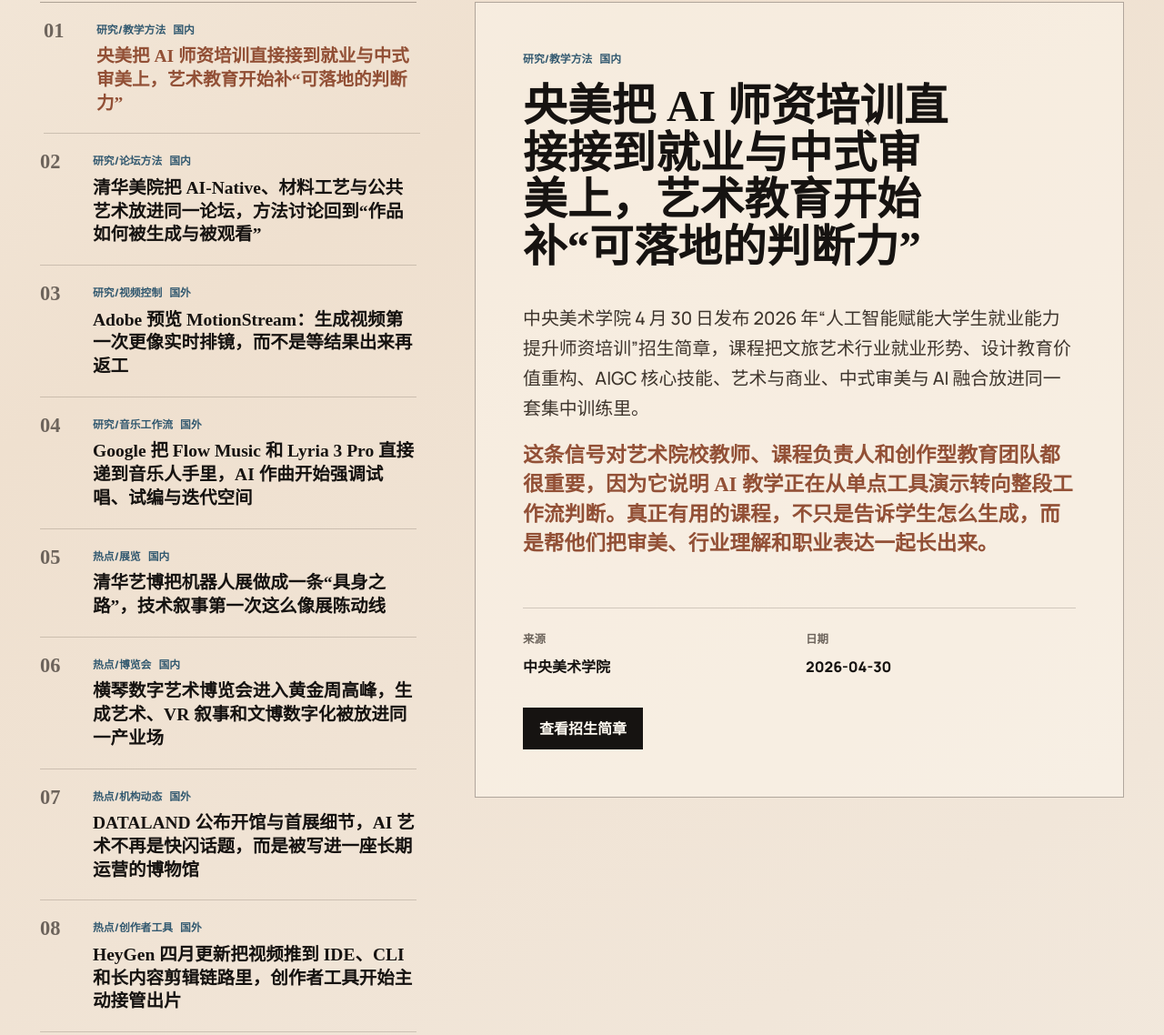
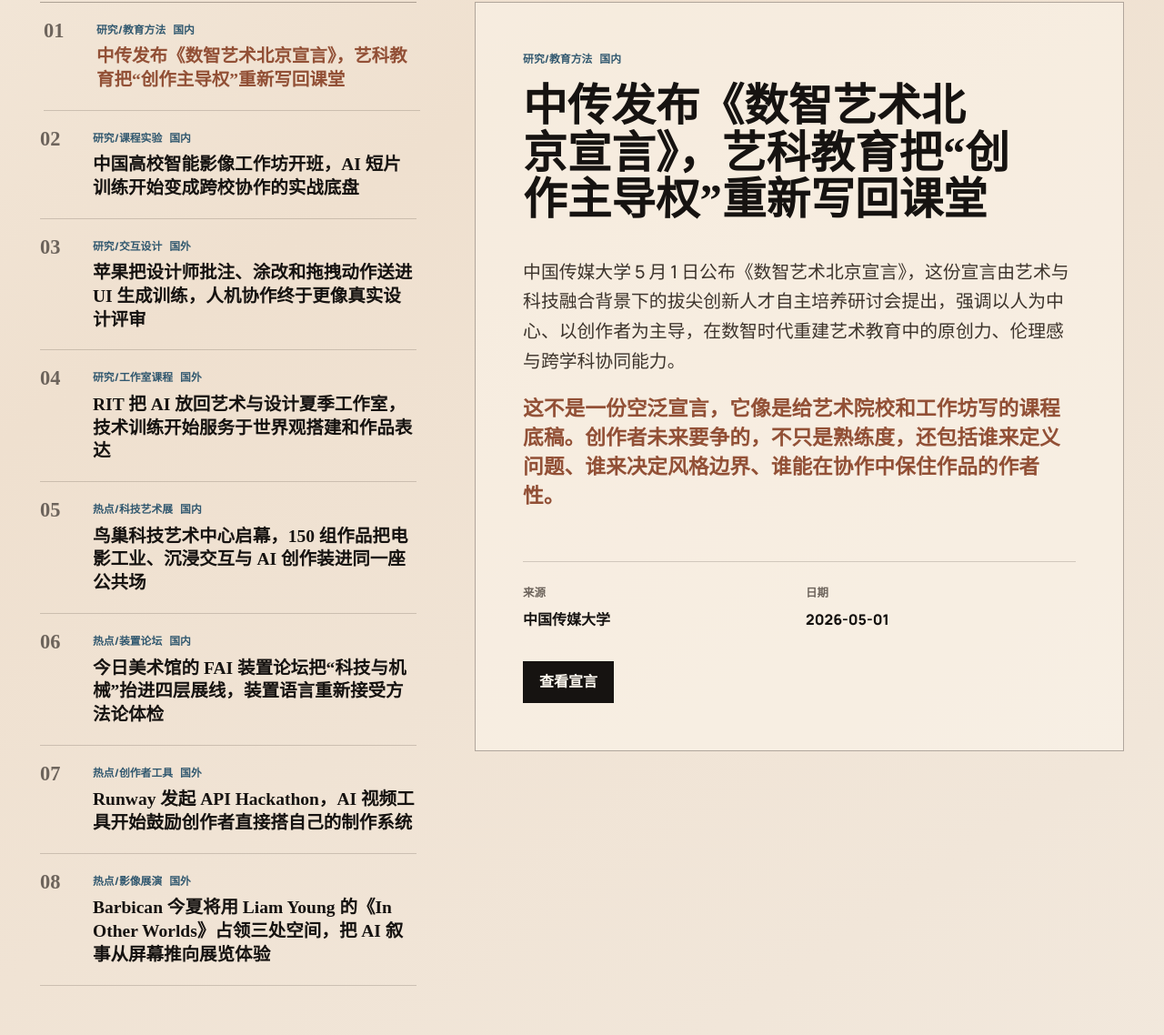
Before and after one commit to wizardAEI/ai-art-explore, a website built with Vite: page index.html in a window 1280 px wide. Shown: the part 1112-2250 px from the top of the page at 91% size. Built offline with nearby package versions, Linux system fonts and the light colour scheme.

Commit message:
Refresh art-tech daily for 2026-05-09

```diff
--- a/src/main.js
+++ b/src/main.js
@@ -2,116 +2,116 @@ import "./styles.css";
 
 const signals = [
   {
-    id: "cafa-ai-employment-training",
-    title: "央美把 AI 师资培训直接接到就业与中式审美上，艺术教育开始补“可落地的判断力”",
+    id: "cuc-beijing-declaration",
+    title: "中传发布《数智艺术北京宣言》，艺科教育把“创作主导权”重新写回课堂",
     summary:
-      "中央美术学院 4 月 30 日发布 2026 年“人工智能赋能大学生就业能力提升师资培训”招生简章，课程把文旅艺术行业就业形势、设计教育价值重构、AIGC 核心技能、艺术与商业、中式审美与 AI 融合放进同一套集中训练里。",
+      "中国传媒大学 5 月 1 日公布《数智艺术北京宣言》，这份宣言由艺术与科技融合背景下的拔尖创新人才自主培养研讨会提出，强调以人为中心、以创作者为主导，在数智时代重建艺术教育中的原创力、伦理感与跨学科协同能力。",
     note:
-      "这条信号对艺术院校教师、课程负责人和创作型教育团队都很重要，因为它说明 AI 教学正在从单点工具演示转向整段工作流判断。真正有用的课程，不只是告诉学生怎么生成，而是帮他们把审美、行业理解和职业表达一起长出来。",
-    source: "中央美术学院",
-    date: "2026-04-30",
-    href: "https://www.cafa.edu.cn/st/2026/81233547.htm",
-    cta: "查看招生简章",
+      "这不是一份空泛宣言，它像是给艺术院校和工作坊写的课程底稿。创作者未来要争的，不只是熟练度，还包括谁来定义问题、谁来决定风格边界、谁能在协作中保住作品的作者性。",
+    source: "中国传媒大学",
+    date: "2026-05-01",
+    href: "https://www.cuc.edu.cn/news/2026/0501/c10133a269799/page.htm",
+    cta: "查看宣言",
     tags: ["research", "cn"],
-    labels: ["研究/教学方法", "国内"],
+    labels: ["研究/教育方法", "国内"],
   },
   {
-    id: "tsinghua-ai-native-forum",
-    title: "清华美院把 AI-Native、材料工艺与公共艺术放进同一论坛，方法讨论回到“作品如何被生成与被观看”",
+    id: "china-ai-image-workshop",
+    title: "中国高校智能影像工作坊开班，AI 短片训练开始变成跨校协作的实战底盘",
     summary:
-      "清华大学美术学院 4 月 16 日发布春季青年学者论坛回顾，论坛连续三期围绕艺术设计前沿展开，其中既有 AI-Native 时代生成、理解与交互的讨论，也有材料工艺跨界实践、公共艺术与在地文化生成等主题。",
+      "4 月 27 日，中国高校智能影像（AI）工作坊在北京开班，北京电影学院、中国传媒大学、北京大学与北京邮电大学等团队共同参与，课程把写作、分镜、算法、表演、后期和跨媒体叙事放进同一段影像训练流程里。",
     note:
-      "艺术行业很需要这种讨论方式。它不把 AI 单独拎出来炫技，而是把它放回材料、空间、文化语境和交互设计的复杂现场里。对策展人、设计研究者和跨媒介作者来说，这意味着未来的好作品会越来越依赖复合判断，而不是单一模型能力。",
-    source: "清华大学美术学院",
-    date: "2026-04-16",
-    href: "https://www.ad.tsinghua.edu.cn/info/1061/32494.htm",
-    cta: "查看论坛回顾",
+      "影像创作者可以从这里看到一个清晰方向：AI 电影训练正在离开单兵演示，转向多人协作的片场逻辑。谁能把镜头语法、算法生成和后期判断接成一条线，谁就更接近下一代影像工作流。",
+    source: "人民网",
+    date: "2026-04-27",
+    href: "https://edu.people.com.cn/n1/2026/0427/c367001-40709701.html",
+    cta: "查看工作坊信息",
     tags: ["research", "cn"],
-    labels: ["研究/论坛方法", "国内"],
+    labels: ["研究/课程实验", "国内"],
   },
   {
-    id: "adobe-motionstream",
-    title: "Adobe 预览 MotionStream：生成视频第一次更像实时排镜，而不是等结果出来再返工",
+    id: "apple-designer-feedback-ui",
+    title: "苹果把设计师批注、涂改和拖拽动作送进 UI 生成训练，人机协作终于更像真实设计评审",
     summary:
-      "Adobe Research 4 月 10 日公布 MotionStream，这项实验技术让创作者在 AI 视频生成过程中用鼠标和滑杆实时改变物体运动与镜头方向，并以更低延迟探索不同画面版本。",
+      "Apple Machine Learning Research 在 CHI 2026 论文中展示了“从设计师隐式反馈改进界面生成模型”的方法，研究把拖拽、删除、尺寸调整和局部重写等真实设计动作转成训练信号，让模型学会接受多轮修订，而不是只追求第一次生成的完整度。",
     note:
-      "对导演、动态设计师和影像实验作者来说，这比“再快一点生成”更值得注意。实时控制意味着创作重心重新回到调度与取舍，视频生成开始像灯光排练、镜头走位和现场试拍，而不只是等待算法给答案。",
-    source: "Adobe Research",
+      "对交互设计师和品牌体验团队来说，这条线索很有分量。真正贴近工作现场的生成系统，不会把“修改”当作失败，而会把修改本身视为创作材料。工具一旦理解这一点，设计过程才会变得顺手。",
+    source: "Apple Machine Learning Research",
     date: "2026-04-10",
-    href: "https://research.adobe.com/news/motionstream-control-in-ai-video-creation/",
-    cta: "查看技术预览",
+    href: "https://machinelearning.apple.com/updates/apple-at-chi-2026",
+    cta: "查看研究概览",
     tags: ["research", "global"],
-    labels: ["研究/视频控制", "国外"],
+    labels: ["研究/交互设计", "国外"],
   },
   {
-    id: "google-flow-music-believe",
-    title: "Google 把 Flow Music 和 Lyria 3 Pro 直接递到音乐人手里，AI 作曲开始强调试唱、试编与迭代空间",
+    id: "rit-digital-summer-ai",
+    title: "RIT 把 AI 放回艺术与设计夏季工作室，技术训练开始服务于世界观搭建和作品表达",
     summary:
-      "Google 5 月 6 日宣布与 Believe 合作，把 Google Labs 的 Flow Music 与 Lyria 3 Pro 提供给 Believe 和 TuneCore 生态中的艺术家、制作人与词曲作者，强调让原创音乐创作者在探索和迭代中使用 AI，而不是替代原作。",
+      "罗切斯特理工学院的 Digital Summer Institute 将在 5 月 18 日至 31 日开启两周驻留式课程，面向高中至大学阶段创作者开设 AI 与创意潜能、概念设计、世界构建、跨媒体叙事与作品展示等模块，把生成工具放进完整创作链条里训练。",
     note:
-      "音乐行业读者可以重点看这里的措辞变化。平台不再只强调‘能生成’，而是开始讨论艺术家如何用它试结构、找氛围、推敲版本。对配乐作者、声音设计师和品牌音乐团队来说，这意味着 AI 音乐工具正逐步长成真正的工作流部件。",
-    source: "Google Labs / Believe",
-    date: "2026-05-06",
-    href: "https://blog.google/innovation-and-ai/models-and-research/google-labs/believe-flow-music-partnership/",
-    cta: "查看合作说明",
+      "课程信息本身就是一种方法论信号。AI 在艺术教育里越来越像材料、镜头或声音，不必被单独神化。对青年作者而言，更重要的是学会把它安放到叙事、协作和展示环节中。",
+    source: "Rochester Institute of Technology",
+    date: "2026-05-18",
+    href: "https://www.rit.edu/artdesign/digital-summer-institute",
+    cta: "查看课程安排",
     tags: ["research", "global"],
-    labels: ["研究/音乐工作流", "国外"],
+    labels: ["研究/工作室课程", "国外"],
   },
   {
-    id: "tsinghua-embodied-road",
-    title: "清华艺博把机器人展做成一条“具身之路”，技术叙事第一次这么像展陈动线",
+    id: "birds-nest-possible-worlds",
+    title: "鸟巢科技艺术中心启幕，150 组作品把电影工业、沉浸交互与 AI 创作装进同一座公共场",
     summary:
-      "清华大学艺术博物馆 4 月 30 日开幕“具身之路：机器如何成为‘人’”，展览以“启思—看透—看懂—共创”为动线，串联古代自动机械到当代人形机器人，讨论机器如何在感知、行动与环境互动中形成在场智能。",
+      "5 月 1 日，鸟巢科技艺术中心以“可能世界档案：2026 国际科技艺术展”开启首展，集中呈现 150 组与 AI、电影、数字媒体、交互装置和沉浸体验相关的作品，并把放映、装置、游戏感知与未来叙事整合进大型公共展演空间。",
     note:
-      "这很值得策展人和展陈设计师留意。机器被带进美术馆，不只是为了展示硬件性能，而是为了重写观众进入问题的方式。技术内容开始通过路线、节奏和提问装置被感知，展览语法本身正在升级。",
-    source: "清华大学艺术博物馆",
-    date: "2026-04-30",
-    href: "https://www.artmuseum.tsinghua.edu.cn/cpsj/zlxx/zzzl/lszl/202604/t20260427_20671.shtml",
-    cta: "查看展览",
+      "如果你在做展览、品牌空间或大型公共叙事，这类项目值得盯紧。它说明技术艺术的展示方式正在向综合现场倾斜，观众会同时接收到影像、声场、装置尺度和路径设计，单一媒介的边界正在被迅速冲淡。",
+    source: "中国网",
+    date: "2026-05-01",
+    href: "https://www.china.org.cn/2026-05/01/content_118473308.shtml",
+    cta: "查看展览介绍",
     tags: ["trend", "cn"],
-    labels: ["热点/展览", "国内"],
+    labels: ["热点/科技艺术展", "国内"],
   },
   {
-    id: "hengqin-idaexpo",
-    title: "横琴数字艺术博览会进入黄金周高峰，生成艺术、VR 叙事和文博数字化被放进同一产业场",
+    id: "today-art-fai-installation",
+    title: "今日美术馆的 FAI 装置论坛把“科技与机械”抬进四层展线，装置语言重新接受方法论体检",
     summary:
-      "横琴粤澳深度合作区 4 月 29 日发布开幕消息，2026 横琴-澳门国际数字艺术博览会持续至 5 月 10 日，四大主题展区把生成艺术、交互装置、虚拟现实叙事、文博数字化和产业论坛集中到同一公共平台上。",
+      "4 月 28 日，第四届中国国际装置艺术学术论坛暨展览在今日美术馆开幕，本届主题是“科技与机械”。论坛、学术对谈与四层展线并行展开，把机械装置、数字交互、材料实验与空间感知放回同一个讨论框架。",
     note:
-      "对文博机构、地方展会和品牌体验团队来说，这条信号的价值在于它展示了另一种组织方式：不是把艺术、技术、文旅和教育拆开做，而是直接在一个复合场域里测试协同。观众看到的会是作品，行业看到的则是一整套生态模型。",
-    source: "横琴粤澳深度合作区",
-    date: "2026-04-29",
-    href: "https://www.hengqin.gov.cn/macao_zh_hans/hzqgl/dtyw/dtxx/content/post_3900774.html",
-    cta: "查看博览会",
+      "装置艺术圈正在重新审视一个老问题：技术到底只是零件，还是语法的一部分？这场展览给出的回答更偏后者。对策展人和空间作者来说，机械感、互动感和观看节奏如今已经被并置为同等重要的叙事单位。",
+    source: "艺术中国",
+    date: "2026-04-28",
+    href: "https://art.china.cn/txt/2026-04/28/content_43414611.htm",
+    cta: "查看论坛展览",
     tags: ["trend", "cn"],
-    labels: ["热点/博览会", "国内"],
+    labels: ["热点/装置论坛", "国内"],
   },
   {
-    id: "dataland-open-date",
-    title: "DATALAND 公布开馆与首展细节，AI 艺术不再是快闪话题，而是被写进一座长期运营的博物馆",
+    id: "runway-api-hackathon",
+    title: "Runway 发起 API Hackathon，AI 视频工具开始鼓励创作者直接搭自己的制作系统",
     summary:
-      "DATALAND 4 月 23 日宣布将于 6 月 20 日在洛杉矶 The Grand LA 向公众开放，首展“Machine Dreams: Rainforest”会在五个多感官画廊中展开，并以 Large Nature Model 为基础，把实时数据、自然记忆与人机互动写进长期机构叙事。",
+      "Runway 5 月 8 日上线 API Hackathon，邀请开发者、设计师与创意技术团队围绕图像、视频与媒体生成能力搭建新型应用，开放报名持续到 5 月 11 日，重点不再是单次生成，而是如何把生成能力嵌入完整产品与创作流程。",
     note:
-      "这对美术馆、收藏体系和新媒体机构特别关键。AI 艺术如果开始拥有常设空间、会员计划、在线知识层和驻留机制，它就不只是项目制事件，而会成为新的机构形态与文化基础设施。",
-    source: "DATALAND / Related",
-    date: "2026-04-23",
-    href: "https://www.related.com/press-releases/2026-04-23/dataland-museum-ai-arts-opens-public-saturday-june-20-2026",
-    cta: "查看开馆信息",
+      "这一条对创意工作室尤其直接。视频生成平台开始默认你会自己编排素材流、审核环节和输出接口，工具从一个网站变成了一层基础设施。会写工作流的人，接下来会比只会点按钮的人更占先手。",
+    source: "Runway",
+    date: "2026-05-08",
+    href: "https://runwayml.com/api-hackathon",
+    cta: "查看活动说明",
     tags: ["trend", "global"],
-    labels: ["热点/机构动态", "国外"],
+    labels: ["热点/创作者工具", "国外"],
   },
   {
-    id: "heygen-april-release",
-    title: "HeyGen 四月更新把视频推到 IDE、CLI 和长内容剪辑链路里，创作者工具开始主动接管出片",
+    id: "barbican-liam-young",
+    title: "Barbican 今夏将用 Liam Young 的《In Other Worlds》占领三处空间，把 AI 叙事从屏幕推向展览体验",
     summary:
-      "HeyGen 5 月 6 日发布四月产品更新，总结了 15 项新功能与产品，包括 Avatar V、Instant Highlights v2、HeyGen CLI、HeyGen Skills 与一整套围绕 HyperFrames 的时间线、渲染和社区能力，目标是把视频生产嵌入代理、代码和长内容工作流。",
+      "Barbican 公布 Liam Young 的大型项目《In Other Worlds》，展览与放映将在 5 月 21 日至 8 月 31 日横跨 Silk Street、The Curve 与影院空间展开，通过电影、装置与环境叙事讨论气候、计算系统、虚拟城市与未来影像的观看方式。",
     note:
-      "这对独立导演、内容团队和创意技术工作室都是一个很直接的提醒：视频工具正在从‘一个网站’变成‘一个可编排的生产层’。当脚本、时间线、出片和分发被接进同一条链路，创作效率的提升会很快转化成审美密度的竞争。",
-    source: "HeyGen",
-    date: "2026-05-06",
-    href: "https://www.heygen.com/blog/heygen-april-2026-release",
-    cta: "查看更新",
+      "Liam Young 这类项目越来越像一个提醒：未来影像不只存在于片长之内，它也存在于场地、通路、停留时间和观众步速里。做影像的人如果开始把空间当成剪辑的一部分，作品的叙事尺度会立刻被放大。",
+    source: "Barbican",
+    date: "2026-05-21",
+    href: "https://www.barbican.org.uk/our-story/press-room/barbican-announces-further-details-on-its-2026-immersive-exhibition-with-liam",
+    cta: "查看展览计划",
     tags: ["trend", "global"],
-    labels: ["热点/创作者工具", "国外"],
+    labels: ["热点/影像展演", "国外"],
   },
 ];
 
```
Also changed, not shown: index.html (+9 -9 lines), 1 other file.
